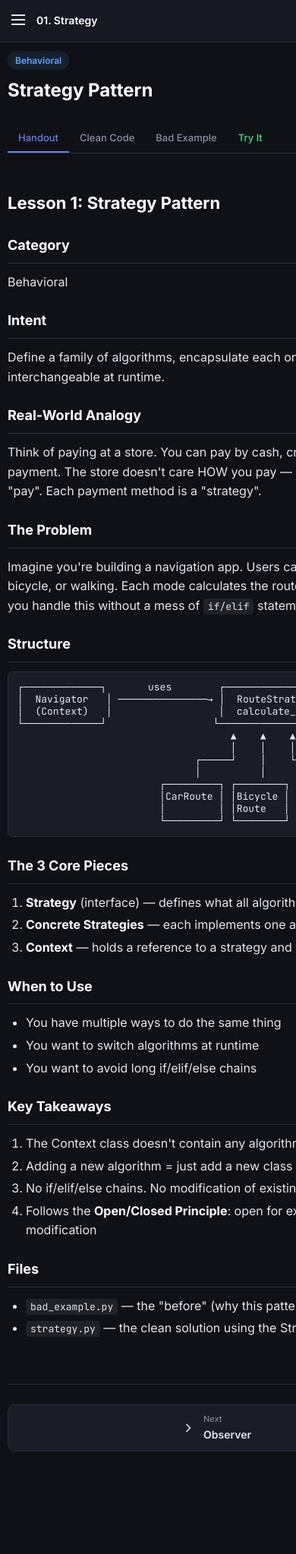
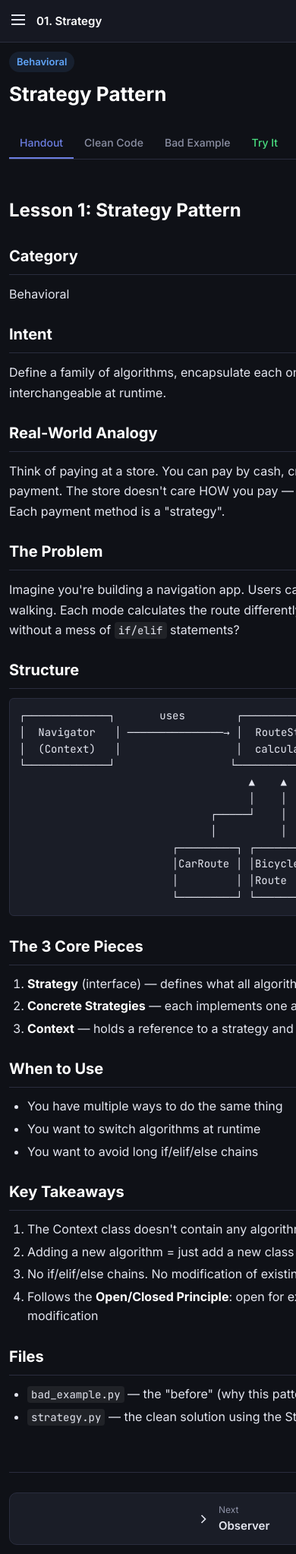
Before and after one commit to sunguk-lim/python-design-patterns, a FastAPI app: page /pattern/01_strategy in a window 390 px wide; the page is wider, and only the part inside the window is pictured. Shown: that part at 76% size. Before the commit the page ends 1911 px from the top of that part, so only its background shows below. Run offline with FastAPI, Linux system fonts and the light colour scheme.

Commit message:
Mobile UX + auto-update on resume
CSS:
- Bump mobile (≤768px) code/output font sizes from 11–12px → 14px
  (user reported 'can't see the words' on phone)
- Explicit body font-size: 16px (also prevents iOS auto-zoom on inputs)
- Mobile markdown body 16px paragraphs/lists, 14px inline code
- Markdown tables get horizontal scroll wrapper
- Small-phone breakpoint stops shrinking — readability > density

devcontainer:
- postStartCommand now does 'git pull --ff-only origin main' on every
  container start, so cold-resume picks up latest source
- uvicorn starts with --reload, so subsequent in-codespace edits or
  git pulls hot-reload without a container restart

Co-Authored-By: Claude Opus 4.7 (1M context) <noreply@anthropic.com>

```diff
--- a/webapp/static/style.css
+++ b/webapp/static/style.css
@@ -39,6 +39,10 @@ body {
     line-height: 1.6;
     min-height: 100vh;
     display: flex;
+    /* Explicit base — prevents iOS auto-zoom on inputs (needs ≥16px)
+       and gives mobile text a comfortable reading size. */
+    font-size: 16px;
+    -webkit-text-size-adjust: 100%;
 }
 
 a { color: var(--accent); text-decoration: none; }
@@ -405,29 +409,31 @@ a:hover { color: var(--accent-hover); }
 
     /* Hero */
     .hero { padding: 36px 12px 32px; }
-    .hero h1 { font-size: 26px; }
-    .hero-sub { font-size: 15px; }
+    .hero h1 { font-size: 28px; }
+    .hero-sub { font-size: 16px; }
     .hero-stats { gap: 20px; }
     .stat-num { font-size: 24px; }
 
     /* Pattern grid */
-    .pattern-grid { grid-template-columns: repeat(auto-fill, minmax(140px, 1fr)); gap: 10px; }
+    .pattern-grid { grid-template-columns: repeat(auto-fill, minmax(150px, 1fr)); gap: 10px; }
     .pattern-card { padding: 14px; }
     .card-number { font-size: 22px; }
-    .card-name { font-size: 14px; }
+    .card-name { font-size: 15px; }
 
     /* Category */
     .category-header { gap: 10px; }
     .category-icon { font-size: 24px; }
-    .category-title { font-size: 18px; }
+    .category-title { font-size: 19px; }
+    .category-desc { font-size: 14px; }
 
     /* Pattern page */
-    .pattern-header h1 { font-size: 24px; }
+    .pattern-header h1 { font-size: 26px; }
+    .pattern-badge { font-size: 13px; }
 
     /* Tabs — scrollable on mobile */
     .tabs { overflow-x: auto; -webkit-overflow-scrolling: touch; flex-wrap: nowrap; gap: 0; scrollbar-width: none; }
     .tabs::-webkit-scrollbar { display: none; }
-    .tab { padding: 10px 14px; font-size: 13px; white-space: nowrap; flex-shrink: 0; }
+    .tab { padding: 11px 14px; font-size: 14px; white-space: nowrap; flex-shrink: 0; }
 
     /* Console — optimized for mobile */
     .console-toolbar {
@@ -436,45 +442,67 @@ a:hover { color: var(--accent-hover); }
     }
     .console-actions-left { justify-content: center; flex-wrap: wrap; }
     .console-actions-right { justify-content: center; width: 100%; }
-    .btn-run { justify-content: center; flex: 1; padding: 10px 18px; }
-    .btn-verify { justify-content: center; flex: 1; padding: 10px 18px; }
+    .btn { font-size: 14px; }
+    .btn-sm { font-size: 13px; }
+    .btn-run { justify-content: center; flex: 1; padding: 10px 18px; font-size: 14px; }
+    .btn-verify { justify-content: center; flex: 1; padding: 10px 18px; font-size: 14px; }
 
     #code-editor-mount {
         min-height: 250px;
         max-height: 60vh;
     }
-    /* Prevent iOS zoom on focus — font must be >= 16px */
+    /* Prevent iOS zoom on focus — font must be ≥ 16px */
     #code-editor-mount .cm-content {
         font-size: 16px;
     }
 
-    .console-output { font-size: 12px; padding: 12px; min-height: 80px; max-height: 300px; }
+    .console-output { font-size: 14px; padding: 12px; min-height: 80px; max-height: 300px; }
 
-    /* Code blocks — prevent horizontal overflow */
+    /* Code blocks — readable size, still scrollable horizontally */
     .code-block { border-radius: var(--radius-sm); }
-    .source pre { font-size: 11px; padding: 10px; }
-    .source td.linenos { padding: 10px 6px; }
+    .source pre { font-size: 14px; padding: 12px; line-height: 1.55; }
+    .source pre code { font-size: inherit; }
+    .source td.linenos { padding: 12px 8px; }
+    .source td.linenos pre { font-size: 14px; }
 
-    /* Handout markdown */
-    .markdown-body pre { padding: 12px; font-size: 12px; }
-    .markdown-body h1 { font-size: 22px; }
-    .markdown-body h2 { font-size: 18px; }
+    /* Handout markdown — readable body + code */
+    .markdown-body { font-size: 16px; }
+    .markdown-body p { font-size: 16px; line-height: 1.65; margin-bottom: 14px; }
+    .markdown-body li { font-size: 16px; line-height: 1.6; }
+    .markdown-body code { font-size: 14px; padding: 2px 5px; }
+    .markdown-body pre { padding: 12px; font-size: 14px; }
+    .markdown-body pre code { font-size: 14px; line-height: 1.55; }
+    .markdown-body h1 { font-size: 24px; }
+    .markdown-body h2 { font-size: 20px; }
+    .markdown-body h3 { font-size: 17px; }
+
+    /* Markdown tables — wrap in horizontal scroll so they don't squish text */
+    .markdown-body table { display: block; overflow-x: auto; -webkit-overflow-scrolling: touch; white-space: nowrap; font-size: 14px; }
+    .markdown-body th, .markdown-body td { padding: 8px 10px; }
 
     /* Pattern nav — stack vertically on small screens */
     .pattern-nav { flex-direction: column; gap: 10px; margin-top: 24px; padding-top: 16px; }
-    .nav-btn { width: 100%; justify-content: center; padding: 10px 16px; }
+    .nav-btn { width: 100%; justify-content: center; padding: 12px 16px; }
     .nav-btn.next { flex-direction: row-reverse; }
+    .nav-btn span { font-size: 15px; }
+    .nav-btn small { font-size: 12px; }
 
     /* Topbar */
     .topbar { padding: 0 12px; }
-    .topbar-title { font-size: 14px; }
+    .topbar-title { font-size: 15px; }
+
+    /* Sidebar — touch-friendly */
+    .nav-item { font-size: 15px; padding: 11px 20px; }
+    .nav-num { width: 26px; height: 26px; font-size: 12px; }
 }
 
 /* ===== Responsive — Small phones ===== */
+/* Don't shrink further — readability is more important than fitting more.
+   Only adjust layout (single-column grids, full-width buttons). */
 @media (max-width: 400px) {
-    .content { padding: 10px; }
-    .hero h1 { font-size: 22px; }
-    .hero-sub { font-size: 14px; }
+    .content { padding: 12px; }
+    .hero h1 { font-size: 24px; }
+    .hero-sub { font-size: 15px; }
     .pattern-grid { grid-template-columns: 1fr; }
     .hero-stats { flex-wrap: wrap; gap: 16px; }
     .console-actions-left { flex-direction: column; }
```
Also changed, not shown: .devcontainer/devcontainer.json.
